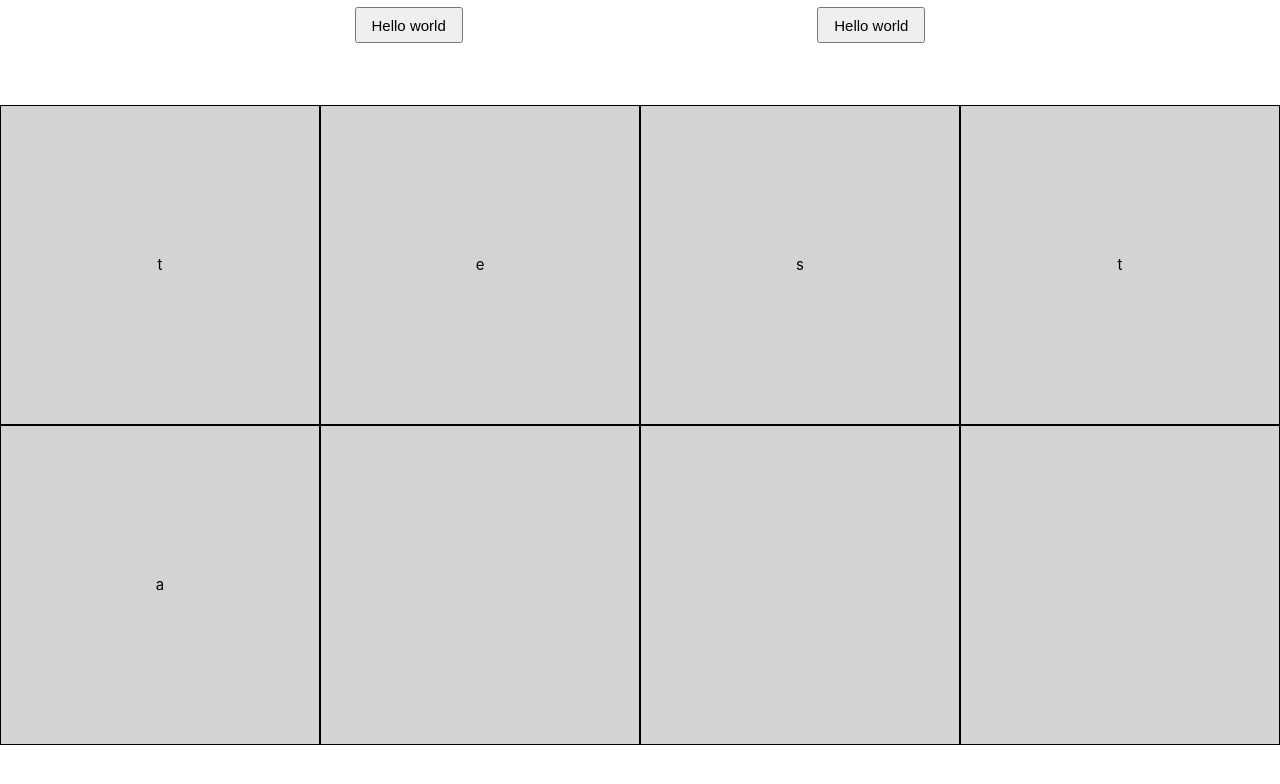
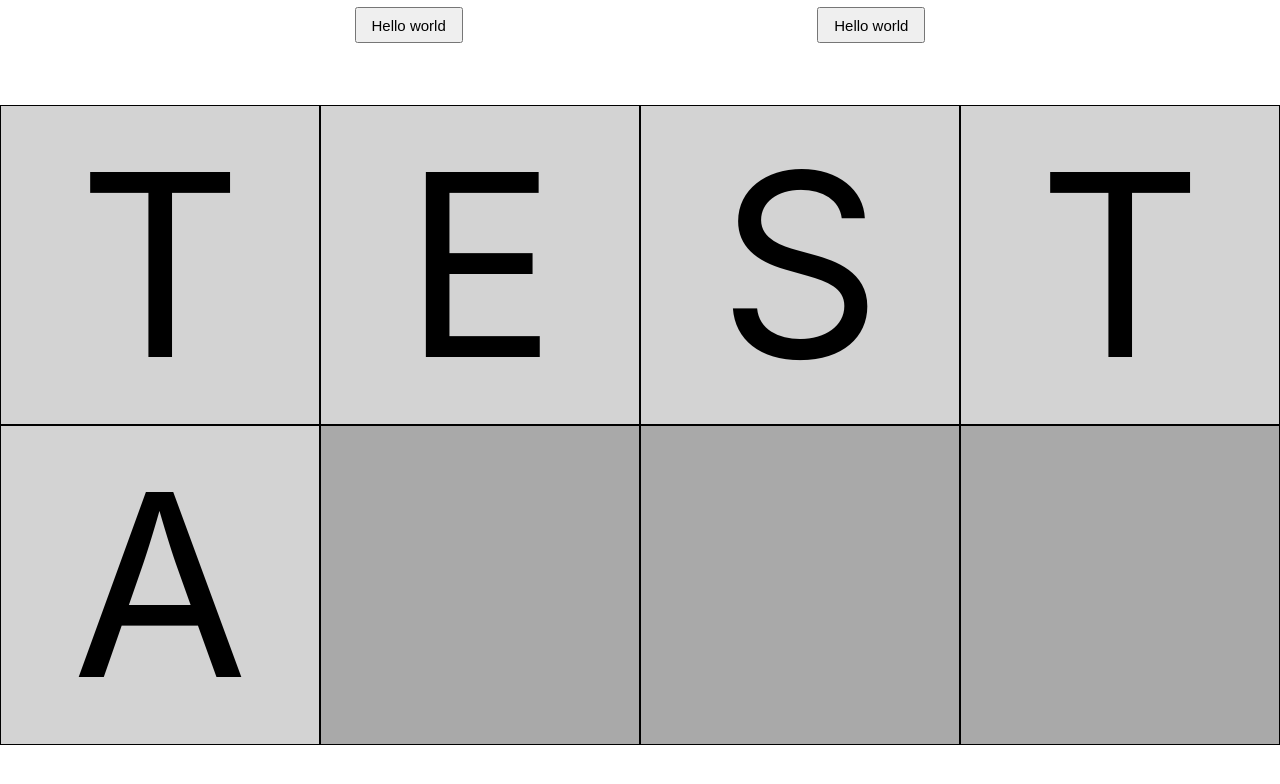
Before and after one commit to leo-chartier/crosswords, a Vue app: page / in a window 1280 px wide. Shown: the top 784 px of the page. Built offline with nearby package versions, Linux system fonts and the light colour scheme.

Commit message:
Make font size dynamic and definition bg color

```diff
--- a/package.json
+++ b/package.json
@@ -13,6 +13,7 @@
     "format": "prettier --write src/"
   },
   "dependencies": {
+    "crosswords": "file:",
     "vue": "^3.5.13"
   },
   "devDependencies": {
--- a/src/components/CrosswordGrid.vue
+++ b/src/components/CrosswordGrid.vue
@@ -1,5 +1,5 @@
 <script setup>
-import { computed } from 'vue';
+import { computed, onMounted, ref } from 'vue';
 
 const props = defineProps({
   cells: { type: Array, required: true }
@@ -17,6 +17,24 @@ const gridStyle = computed(() => {
     height: `calc(min(100vh - 50px, 100vw / ${aspectRatio.value}))`
   };
 });
+
+const cellRefs = ref([]);
+
+onMounted(() => {
+  const observer = new ResizeObserver(entries => {
+    for (let entry of entries) {
+      const cell = entry.target;
+      const size = Math.min(entry.contentRect.width, entry.contentRect.height);
+      cell.style.fontSize = `${size * 0.8}px`;
+    }
+  });
+
+  cellRefs.value.forEach(cell => observer.observe(cell));
+});
+
+const isWhitespace = (cell) => {
+  return !cell.trim();
+};
 </script>
 
 <template>
@@ -24,7 +42,7 @@ const gridStyle = computed(() => {
     <div class="grid" :style="gridStyle">
       <template v-for="(row, i) in props.cells" :key="i">
         <div v-for="(cell, j) in row.padEnd(nCols, ' ')" :key="`${i}-${j}`" class="cell-container">
-          <div class="cell">{{ cell }}</div>
+          <div ref="cellRefs" class="cell" :class="{ 'definition': isWhitespace(cell) }">{{ cell }}</div>
         </div>
       </template>
     </div>
@@ -59,5 +77,11 @@ const gridStyle = computed(() => {
   background-color: lightgray;
   color: black;
   border: solid 1px black;
+  overflow: hidden;
+  text-transform: uppercase;
+}
+
+.definition {
+  background-color: darkgrey;
 }
 </style>
```
Also changed, not shown: 1 other file (tests, documents, lock files or other folders).
